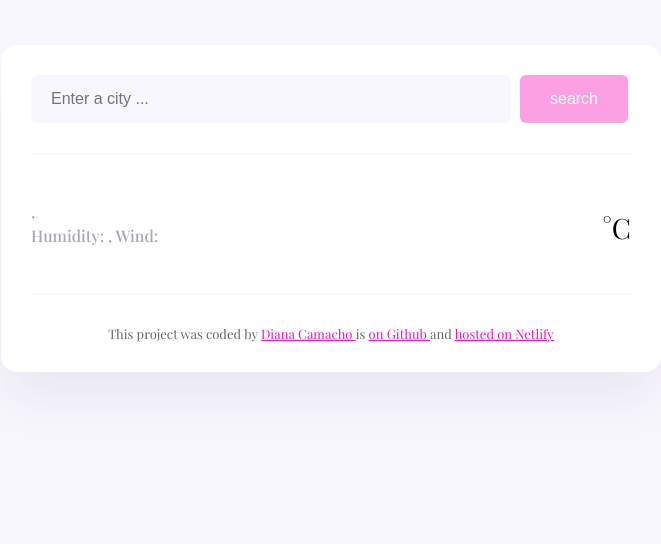
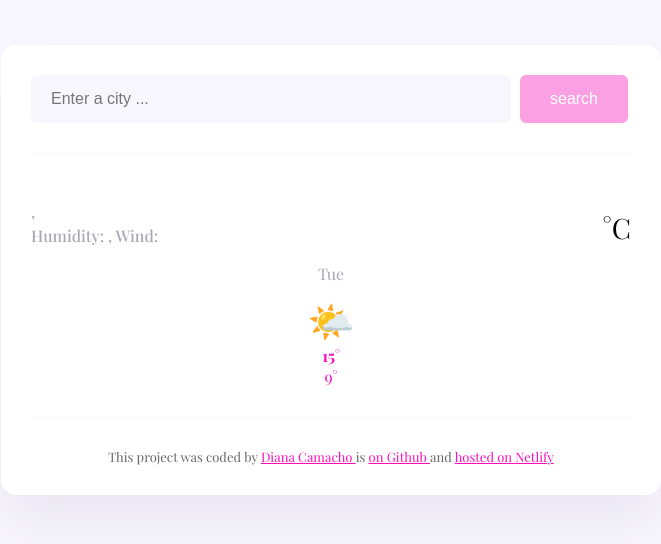
Before and after one commit to Hannahlab/weather-application, a plain HTML site: page index.html in a window 1280 px wide. Shown: the whole page, without its empty margins (309-970 px from the left). Drawn offline with nearby package versions, Linux system fonts and the light colour scheme; no server answers; a web font is replaced by a local one.

Commit message:
updated html and css

```diff
--- a/index.html
+++ b/index.html
@@ -40,6 +40,18 @@
          <div class="weather-app-unit">°C</div>
       </div>
       </div>
+    <div class="weather-forecast">
+      <div class="weather-forecast-day">
+        <div class="weather-forecast-date">Tue</div>
+        <div class="weather-forecast-icon">🌤️</div>
+        <div class="weather-forecast-temperatures">
+          <div class="weather-forecast-temperature">
+          <strong>15&deg;</strong>
+          </div>
+          <div class="weather-forecast-temperature">
+            9&deg;
+          </div>
+    </div>
     </main>
     <footer>
       This project was coded by
--- a/src/style.css
+++ b/src/style.css
@@ -61,8 +61,7 @@
 .weather-app-temperature-container{
   display: flex;
   align-items: center;
-  justify-content: center
-  ;
+  justify-content: center ;
 }
 
 .weather-app-icon{
@@ -81,6 +80,24 @@
   font-size: 28px;
 }
 
+.weather-forecast-date{
+    text-align: center;
+    color: rgba(39,33,66,0.4);
+    font-size: 16px;
+    line-height: 20px;
+    margin-bottom: 10px;
+}
+
+.weather-forecast-icon{
+    font-size: 38px;
+   text-align: center;
+}
+
+.weather-forecast-temperatures{
+text-align: center;
+color:#fc0fc0 ;
+}
+
 footer{
     border-top: 1px solid #f9f7fe;
     padding: 30px 0 0 0;
```
